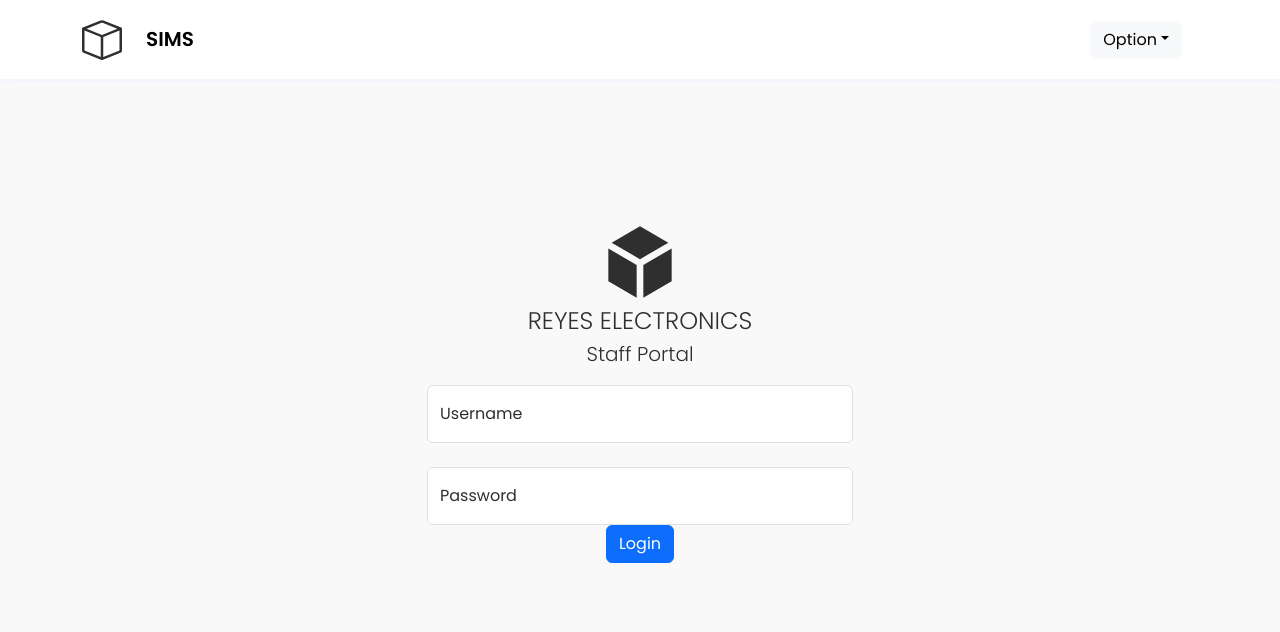
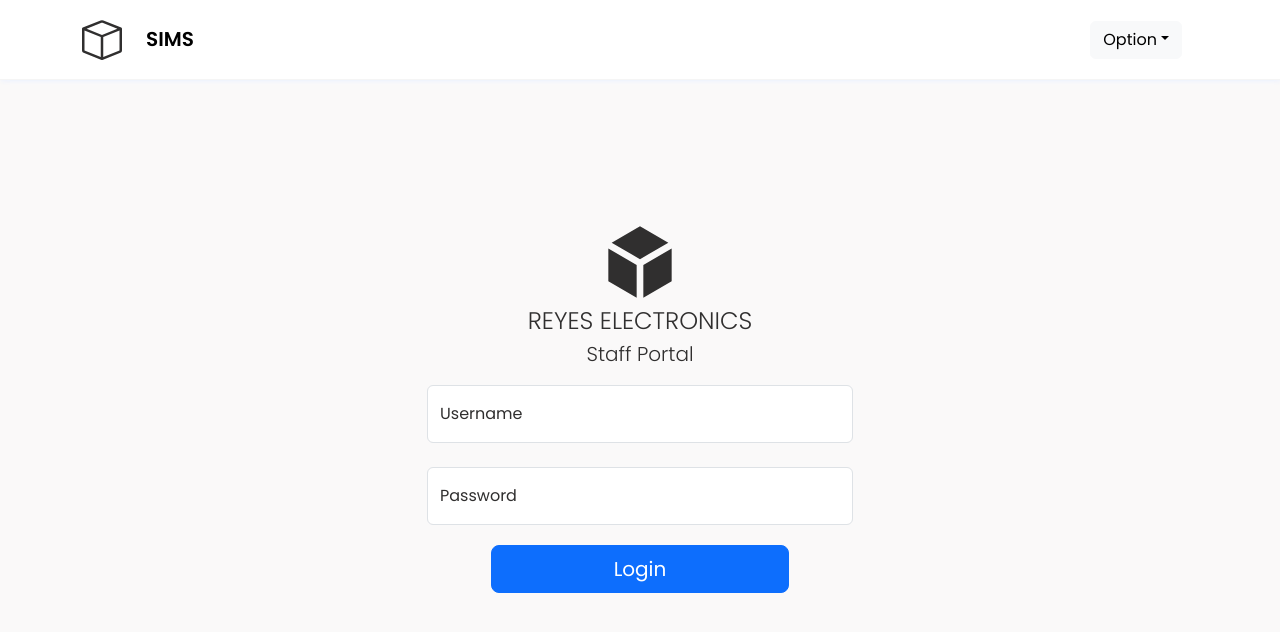
Before and after one commit to MarkRyuo/SalesInventoryManagementSystem_SIMS, a React (Vite) app in the folder client/: page /SLogin in a window 1280 px wide. Shown: the top 632 px of the page. Built offline with nearby package versions, Linux system fonts and the light colour scheme.

Commit message:
Update: System Updating

```diff
--- a/client/src/components/LogIn/SLoginCard.jsx
+++ b/client/src/components/LogIn/SLoginCard.jsx
@@ -39,7 +39,13 @@ function SLoginCard() {
                 />
             </FloatingLabel>
             {errorMessage && <div className="text-danger mb-3">{errorMessage}</div>}
-            <Button variant="primary" type="submit">Login</Button>
+            <Button
+                variant="primary"
+                style={{ width: "70%", marginTop: "20px" }}
+                type='submit'
+                size='lg'>
+                Login
+            </Button>
         </Form>
     );
 }
```
